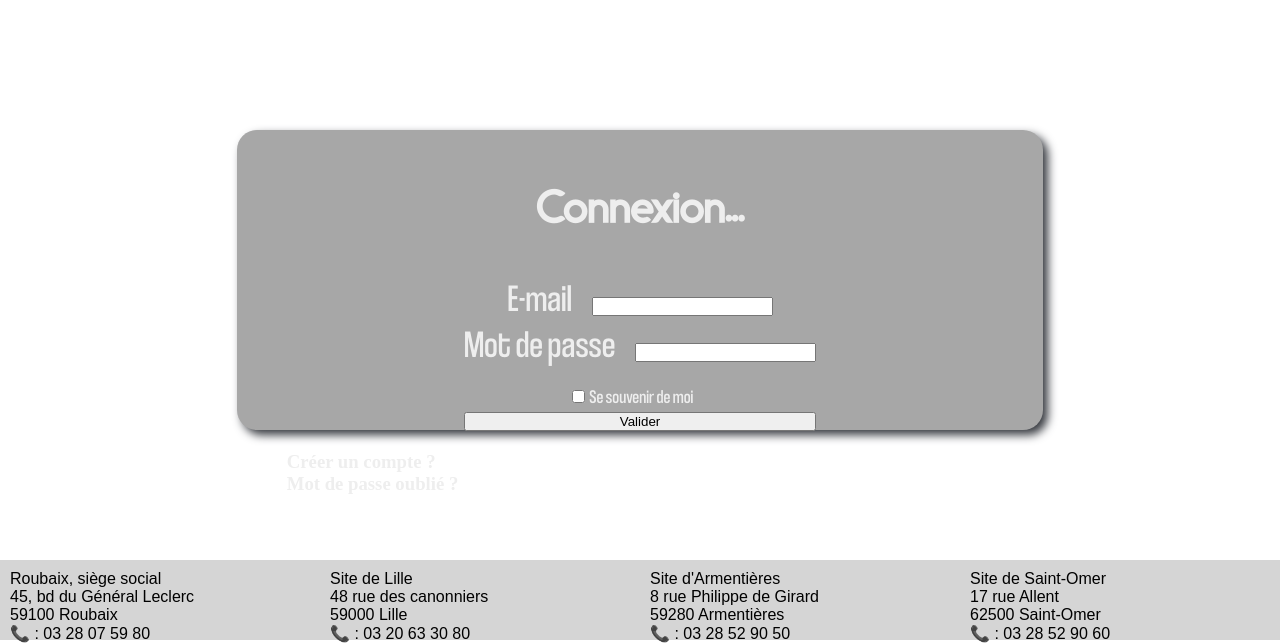
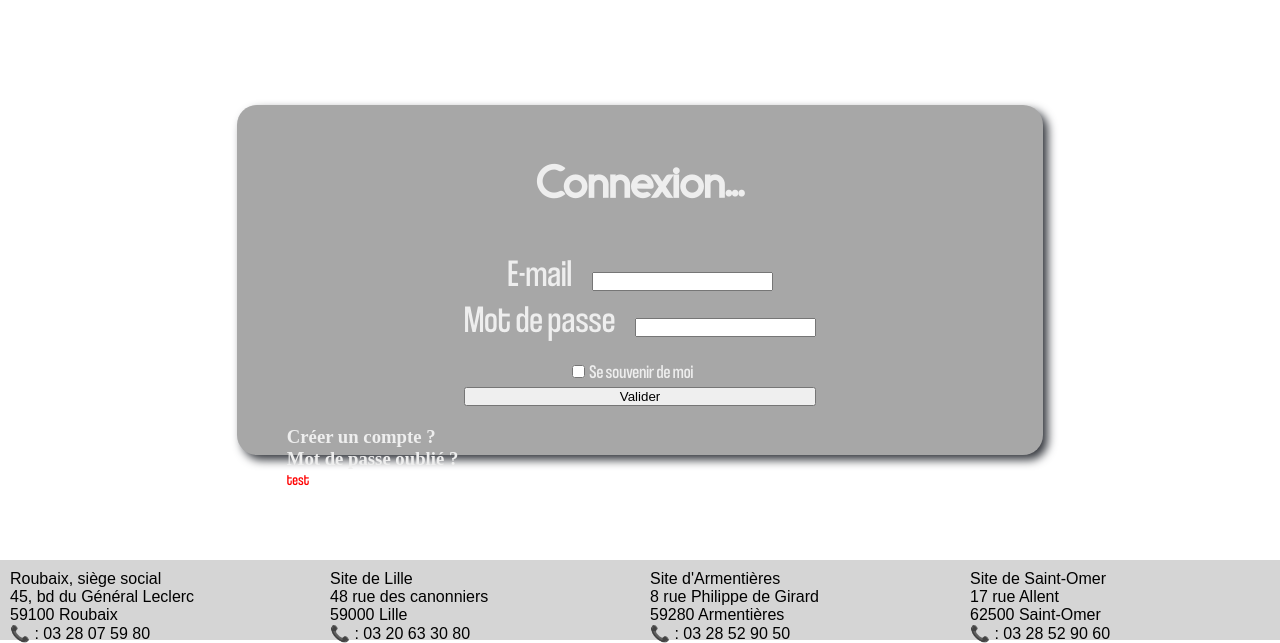
Before and after one commit to Deuteronome/PNUM-stage, a PHP site: page /view/loginView.php in a window 1280 px wide. Shown: the part 160-803 px from the top of the page. Run offline with PHP 8.4, Linux system fonts and the light colour scheme.

Commit message:
Access denied

```diff
--- a/style/style.css
+++ b/style/style.css
@@ -101,7 +101,7 @@ main {
     display: block;
     background-color: #A7A7A7;
     width: 70%;
-    height: 60%;
+    height: 70%;
     border-radius: 20px;
     transition: box-shadow 200ms, color 1000ms,
     background-color 500ms;
@@ -143,7 +143,10 @@ label {
     margin-bottom: 15px;
 }
 
-
+#access-denied {
+    color: red;
+    font-family: 'coolvetica';
+}
 
 /* Footer */
 
--- a/view/loginView.php
+++ b/view/loginView.php
@@ -38,7 +38,7 @@
         </div>
 
         <div id="form">
-            <form id="form" action="home.php" method="POST">
+            <form id="form" action="checkLogin.php" method="POST">
             <div class="mb-3">
                 <label for="exampleInputEmail1" class="form-label">E-mail</label>
                 <input type="email" class="form-control" id="exampleInputEmail1" aria-describedby="emailHelp">
@@ -61,8 +61,21 @@
             <h3> Mot de passe oublié ?</h3>
         </div>
 
+        <div id="access-denied">
+        <?php
+            $message="test";
+            if(isset($message)) {
+                ?>
+            <div class="access-denied">
+                <p><?= $message ?></p>
+            </div>
+            <?php
+            }
+            ?>
+
+        </div>
+
 </main>
-
 
 
     <!--Pied de page-->
```
Also changed, not shown: controller/checkLogin.php (added, +23 -0 lines), controller/login.php (+6 -22 lines).
